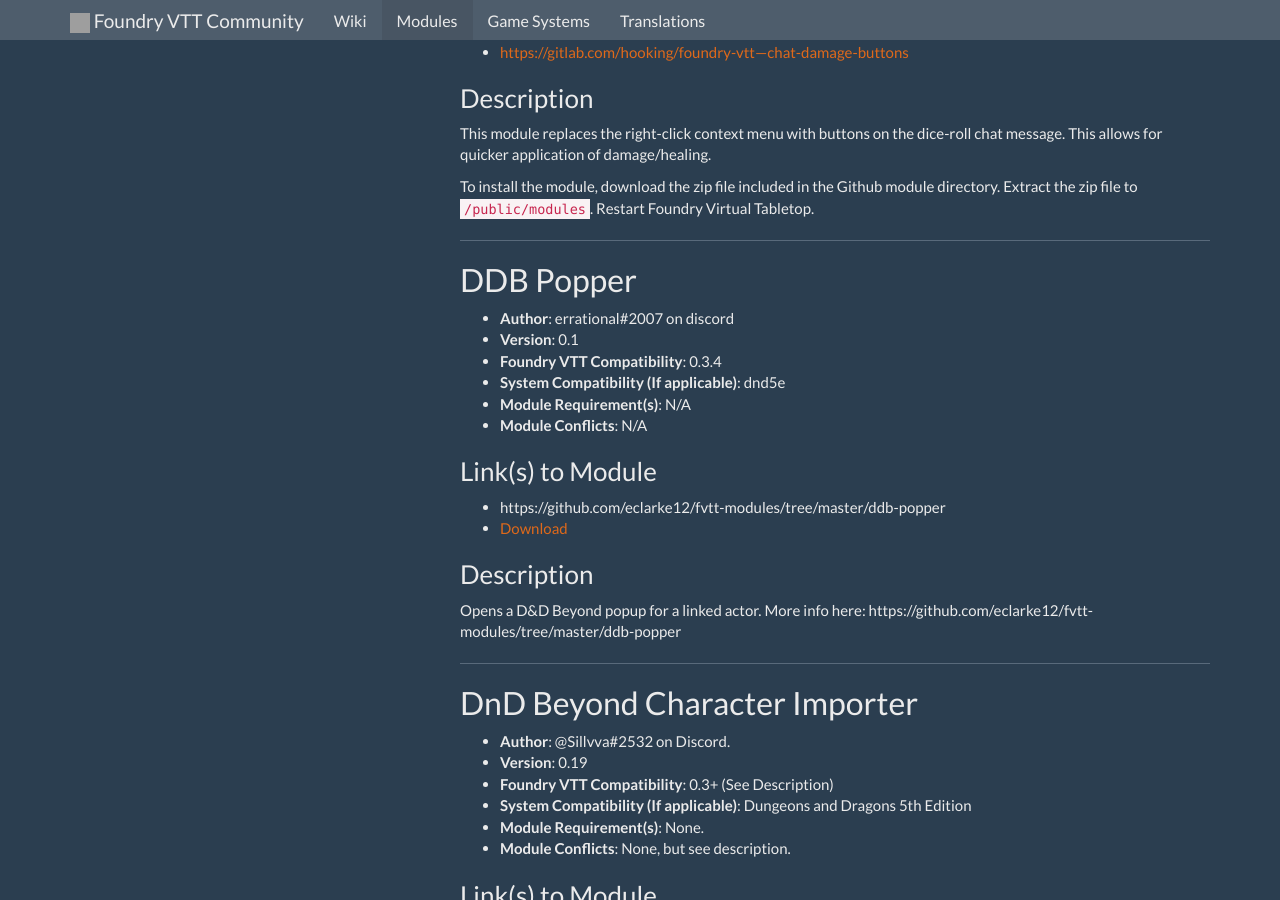
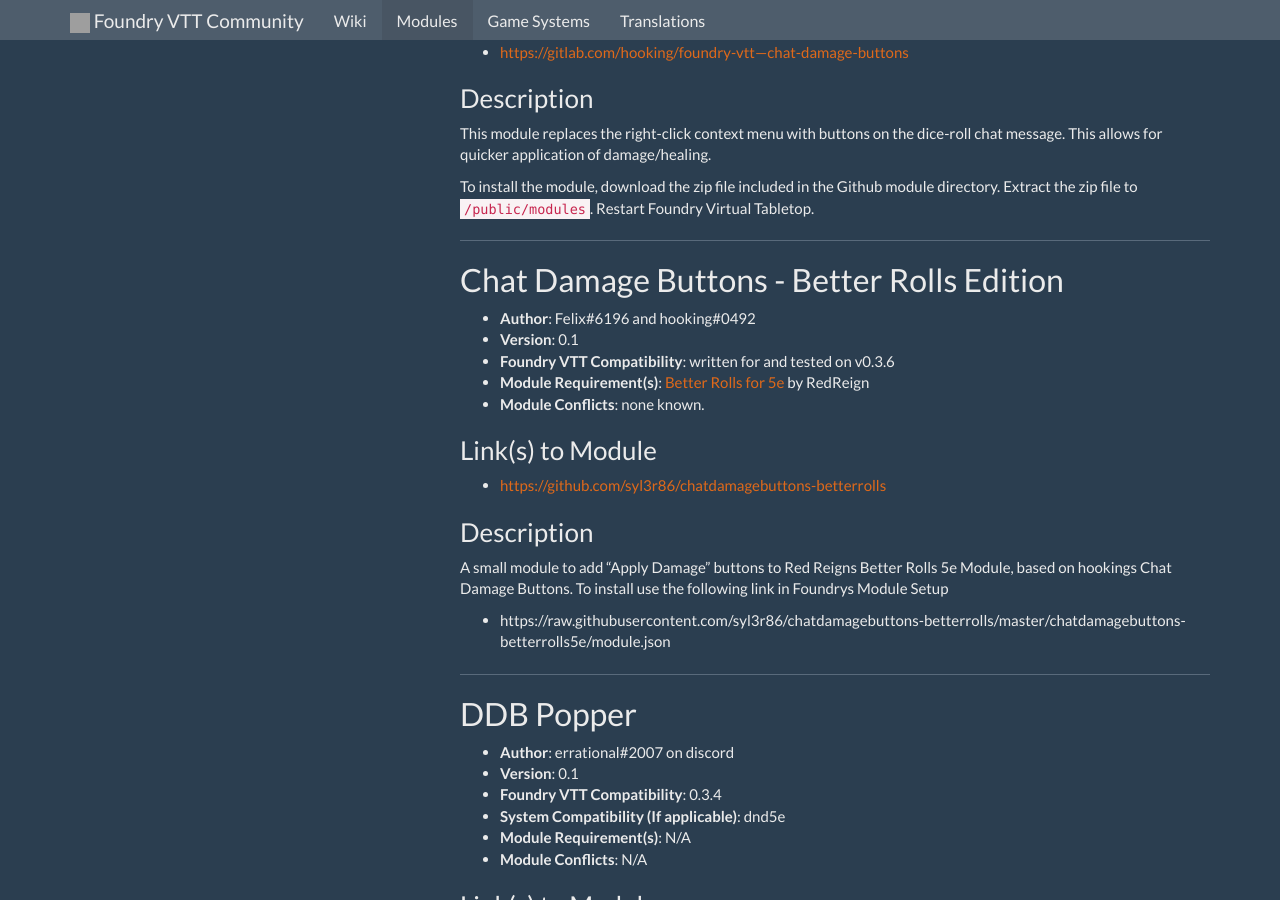
Before and after one commit to foundry-vtt-community/foundry-vtt-community.github.io, a Jekyll site: the page built from _docs/Community-Modules.md, in a window 1280 px wide and 900 px high, scrolled down 13723 px. Built offline with Jekyll 4.4.1, drawn with Linux system fonts in a browser that asks for light colours; nearby versions of some CDN libraries; comment, search, counter and statistics services are not loaded; grey boxes are pictures that could not be loaded.

Commit message:
Update Wiki Content (Automatic)

```diff
--- a/_docs/Community-Modules.md
+++ b/_docs/Community-Modules.md
@@ -592,6 +592,24 @@
 
 ---
 
+## Chat Damage Buttons - Better Rolls Edition
+
+* **Author**: Felix#6196 and hooking#0492
+* **Version**: 0.1
+* **Foundry VTT Compatibility**: written for and tested on v0.3.6
+* **Module Requirement(s)**: [Better Rolls for 5e](https://github.com/RedReign/FoundryVTT-BetterRolls5e) by RedReign
+* **Module Conflicts**: none known.
+
+### Link(s) to Module
+* [https://github.com/syl3r86/chatdamagebuttons-betterrolls](https://github.com/syl3r86/chatdamagebuttons-betterrolls)
+
+### Description
+A small module to add "Apply Damage" buttons to Red Reigns Better Rolls 5e Module, based on hookings Chat Damage Buttons.
+To install use the following link in Foundrys Module Setup
+* https://raw.githubusercontent.com/syl3r86/chatdamagebuttons-betterrolls/master/chatdamagebuttons-betterrolls5e/module.json
+
+---
+
 ## DDB Popper
 
 * **Author**: errational#2007 on discord
```
Also changed, not shown: other parts of _docs/Community-Modules.md (+1 -1 lines), _docs/Community-Adventures.md (added, +38 -0 lines), _docs/Community-Translations.md (+1 -1 lines), _docs/Home.md (+4 -0 lines).
